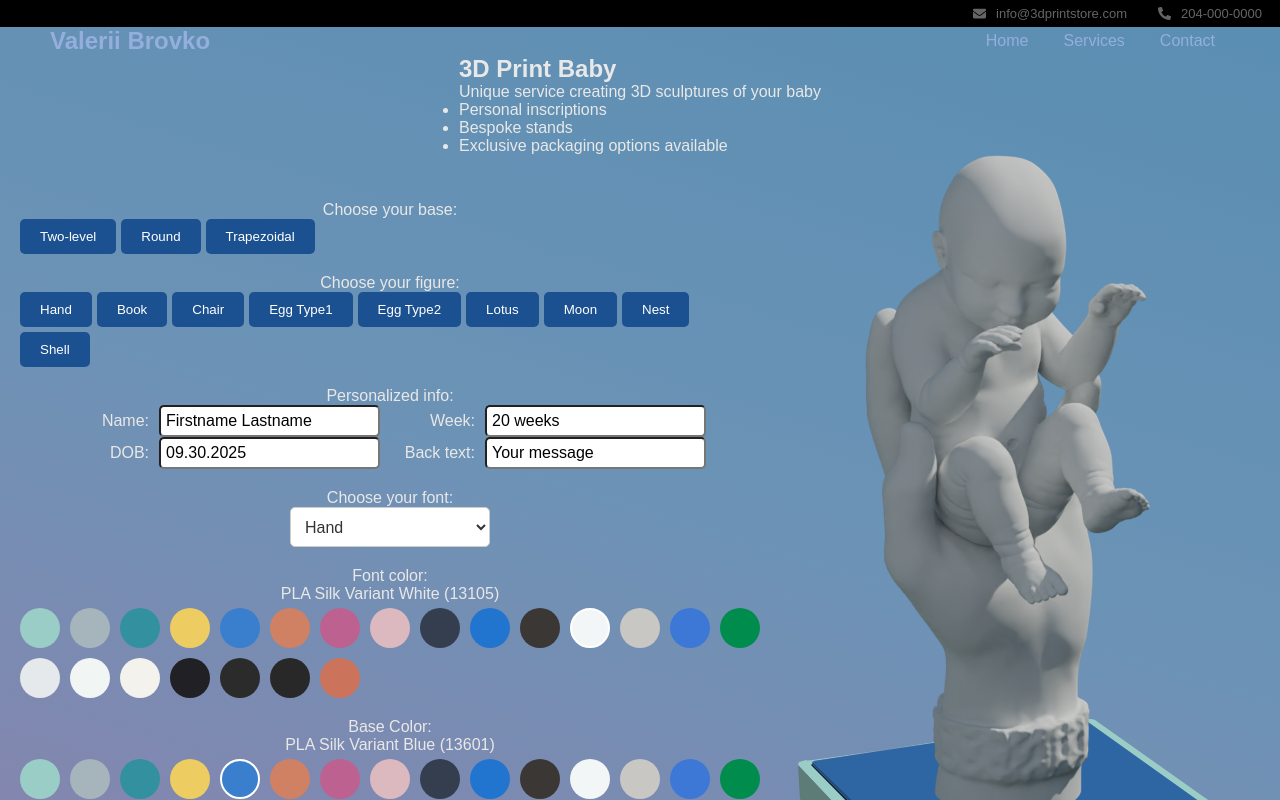
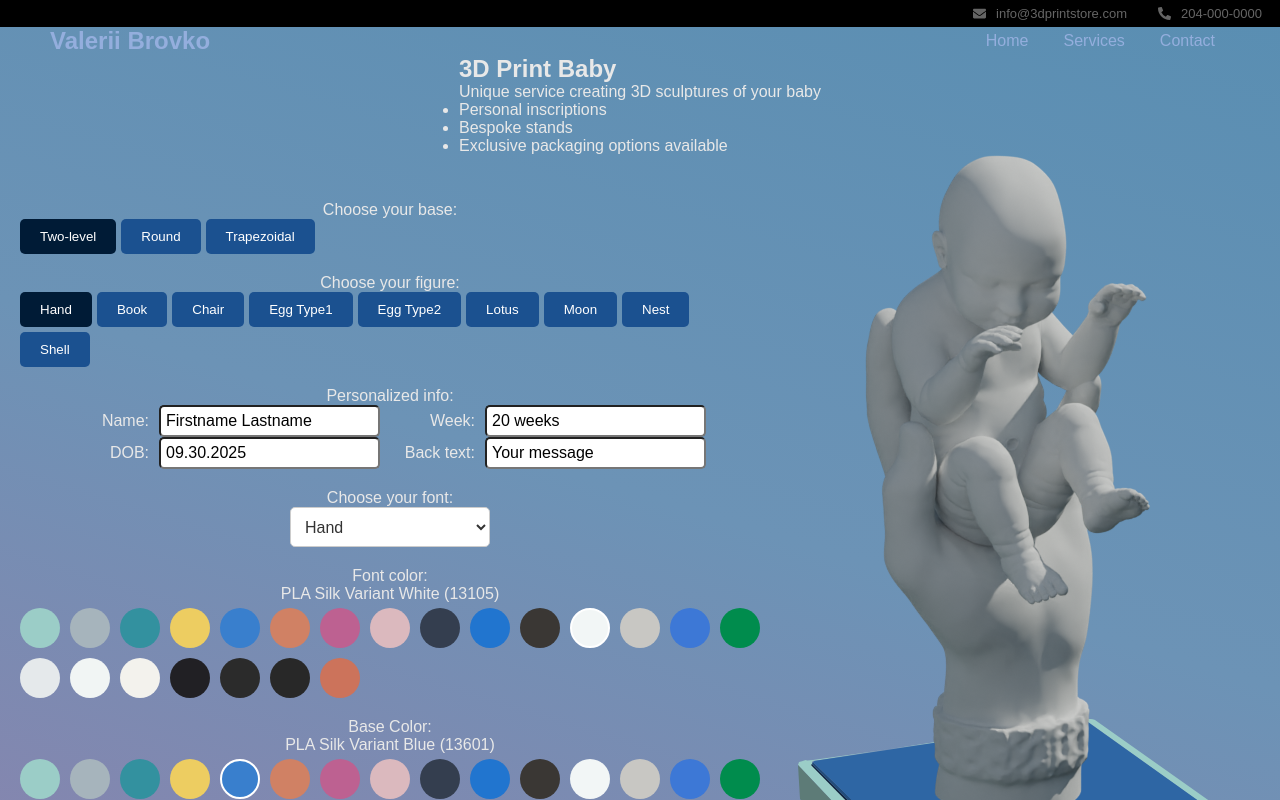
Before and after one commit to lucasliu2019/next_printstore, a Next.js app: page /baby3d in a window 1280 px wide. Shown: the top 800 px of the page. Built offline with nearby package versions, Linux system fonts and the light colour scheme.

Commit message:
update active button

```diff
--- a/src/app/baby3d/page.module.css
+++ b/src/app/baby3d/page.module.css
@@ -207,7 +207,11 @@
   cursor: pointer;
 }
 
-.image_selector_btn:hover {
+.image_selector_btn_active{
+  background-color: #001b36;
+}
+
+.image_selector_btn:hover:not(.image_selector_btn_active) {
   background-color: #005bb5;
 }
 
--- a/src/app/baby3d/page.tsx
+++ b/src/app/baby3d/page.tsx
@@ -197,7 +197,7 @@ export default function About() {
               baseImages.map((image, index) => (
                 <button
                   key={index}
-                  className={styles.image_selector_btn}
+                  className={`${styles.image_selector_btn} ${selectedBaseImage === index? styles.image_selector_btn_active : ""}`}
                   onClick={() => setSelectedBaseImage(index)}
                 >
                   {image.name}
@@ -227,7 +227,7 @@ export default function About() {
               figureImages.map((image, index) => (
                 <button
                   key={index}
-                  className={styles.image_selector_btn}
+                  className={`${styles.image_selector_btn} ${selectedFigureImage === index? styles.image_selector_btn_active : ""}`}
                   onClick={() => setSelectedFigureImage(index)} // Update selected image
                 >
                   {image.name}
```
